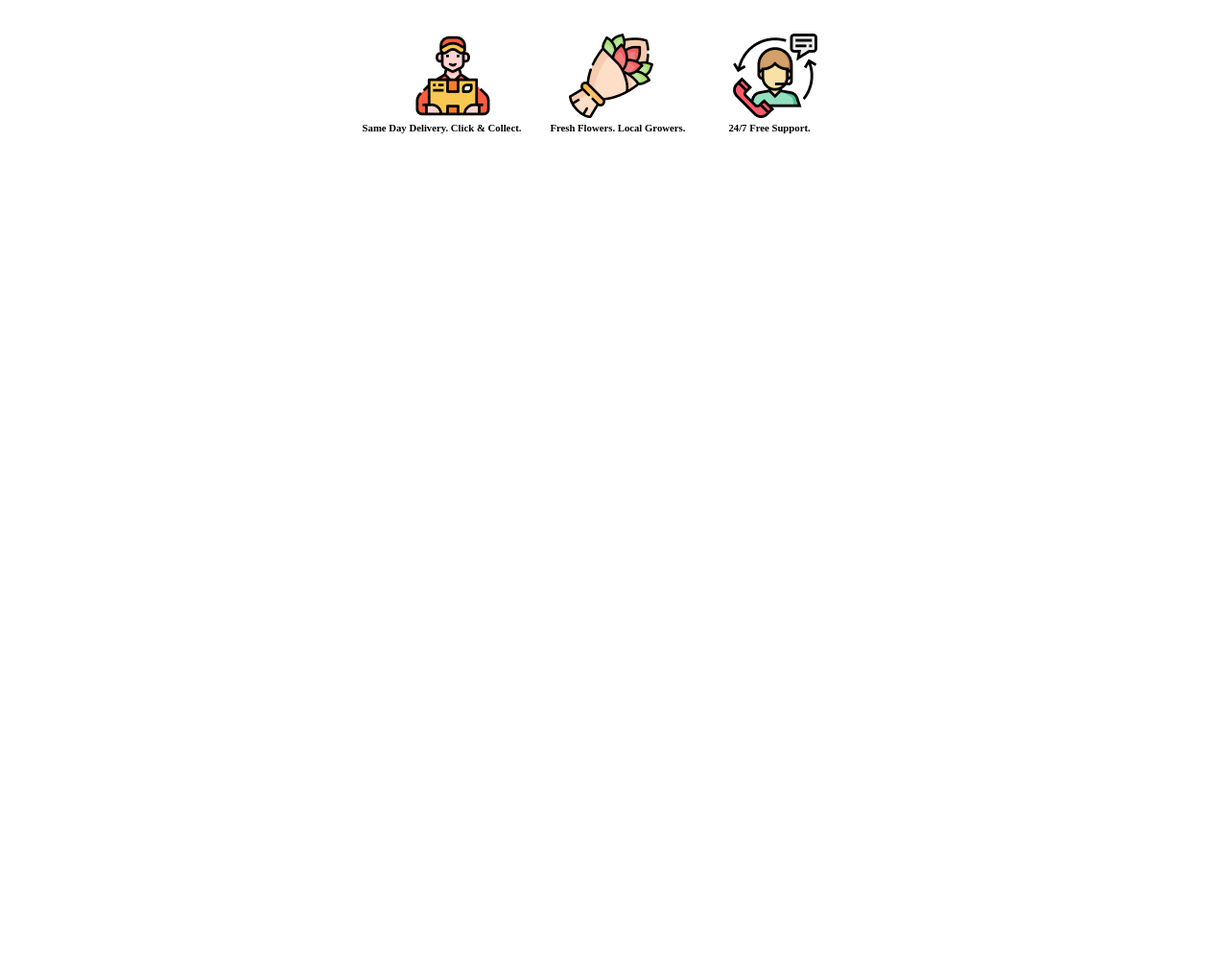
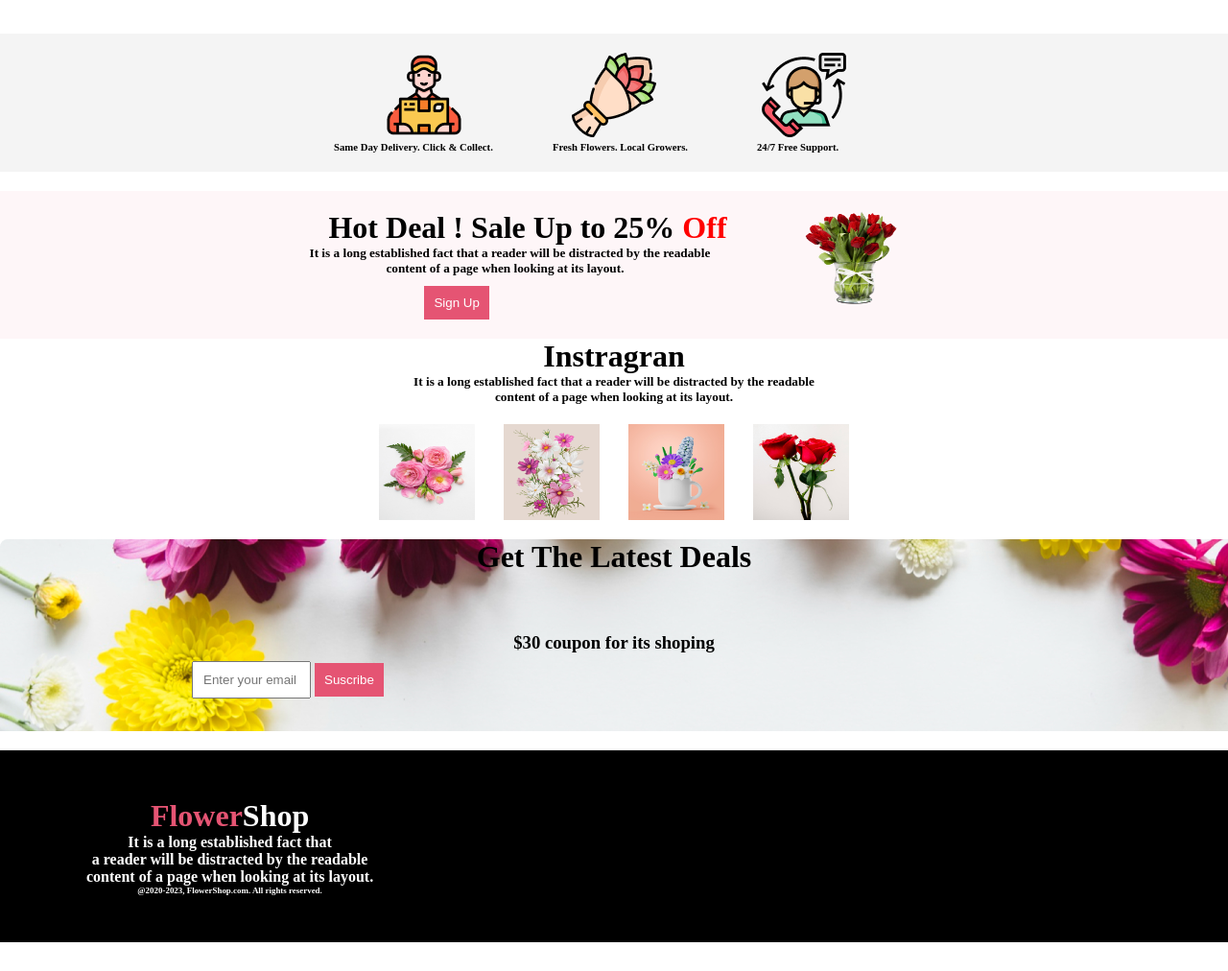
Before and after one commit to mdrajobali/firstassaignment, a plain HTML site: page index.html in a window 1280 px wide. Shown: the part 506-1518 px from the top of the page at 96% size. Before the commit the page ends 800 px from the top, so only its background shows below. Drawn offline with Linux system fonts and the light colour scheme.

Commit message:
first assaignment

```diff
--- a/index.html
+++ b/index.html
@@ -8,6 +8,7 @@
 </head>
 <body>
 <header>
+    <!-- https://github.com/mdrajobali/firstassaignment -->
     <div class="section1">
 
         <div class="leftsection">
@@ -24,18 +25,18 @@
     <div class="section2">
         <div class="sectiion2one">
             <h1>Our Featured Flowers</h1>
-            <h5 class="textone">It is a long established fact that a reader will be distracted <br>by the readable content of a page when looking at its layout.</h5>
+            <h5 id="textt" class="textone">It is a long established fact that a reader will be distracted <br>by the readable content of a page when looking at its layout.</h5>
 
         </div>
         <div class="sectiion2two">
             <div class="imgtwo">
                 <div>
                     <img id="img1" class="img2" src="Flower Asset/pngwing 10.png" alt="">
-                    <h5 class="textsix">Pink Flower Tree</h5>
+                    <h5 id="textt" class="textsix">Pink Flower Tree</h5>
                 </div>
                 <div>
                     <img id="img2" class="img2" src="Flower Asset/pngwing 5.png" alt="">
-                    <h5 class="textsix">Pink Flower Tree</h5>
+                    <h5 id="textt" class="textsix">Pink Flower Tree</h5>
                 </div>
                   <div>
                 <img id="img3" class="img2" src="Flower Asset/pngwing 7.png" alt="">
@@ -56,20 +57,66 @@
     <br>
 
     <div class="section3">
+
      <div class="section3one">
-        <img src="Flower Asset/Group 57.png" alt="">
+        <img class="img4" src="Flower Asset/Group 57.png" alt="">
         <h6 class="three">Same Day Delivery. Click & Collect.</h6>
      </div>
      <div class="section3one">
-        <img src="Flower Asset/Group 58.png" alt="">
+        <img class="img4" src="Flower Asset/Group 58.png" alt="">
         <h6 class="four">Fresh Flowers. Local Growers.</h6>
      </div>
      <div class="section3one">
-        <img src="Flower Asset/Group 59.png" alt="">
+        <img id="img4" src="Flower Asset/Group 59.png" alt="">
         <h6 class="five">24/7 Free Support.</h6>
      </div>
     </div>
 
+    <div class="section4">
+        <div class="div1">
+            <h1>Hot Deal ! Sale Up to 25%  <span id="off">Off</span></h1>
+            <h5 class="its">It is a long established fact that a reader will be distracted by the readable <br> <span id="no">content of a page when looking at its layout.</span> </h5>
+            <button id="sign" class="primary">Sign Up</button>
+        </div>
+        <div class="div2">
+            <img class="image7" src="Flower Asset/pngwing 8.png" alt="">
+        </div>
+    </div>
+
+    <div class="section5">
+        <div class="onepart">
+            <h1>Instragran</h1>
+            <h5>It is a long established fact that a reader will be distracted by the readable <br> content of a page when looking at its layout.</h5>
+        </div>
+        <div class="anotherpart">
+            <img class="book" src="Flower Asset/Flower 01.png" alt="">
+            <img class="book" src="Flower Asset/Rectangle 4.png" alt="">
+            <img class="book" src="Flower Asset/Rectangle 5.png" alt="">
+            <img class="book" src="Flower Asset/Rectangle 6.png" alt="">
+
+        </div>
+    </div>
+
+    <footer>
+        <div class="section6">
+
+
+            <div class="khata">
+                 <h1 class="calc">Get The Latest Deals</h1>
+                <h3 class="mousee">$30 coupon for its shoping</h3>
+                <input class="emali1" type="email" name="email" placeholder="Enter your email here" id="">
+                <button id="last" class="primary">Suscribe</button>
+            </div>
+        </div>
+    </section6>
+
+    <footer class="footerr">
+        <div class="pen">  <h1><span class="alo">Flower</span>Shop</h1>
+            <h4>It is a long established fact that <br> a reader will be distracted by the readable <br> content of a page when looking at its layout.</h4>
+            <small><h6>@2020-2023, FlowerShop.com. All rights reserved. </h6></small>
+    </div>
+
+    </footer>
 
 
 
--- a/style.css
+++ b/style.css
@@ -85,6 +85,8 @@
     background-color: rgba(39, 39, 39, 0.05);
     margin-top: 20px;
     padding: 30px;
+    margin-left: -100px;
+
 
 
 }
@@ -92,10 +94,16 @@
     display: flex;
     align-items: center;
     justify-content: center;
-    gap: 50px;
+    gap: 10px;
     box-sizing: border-box;
+    background: rgba(39, 39, 39, 0.05);
+
+
+    width: 100%;
+    padding: 20px;
 
     margin-top: 20px;
+
 }
 .three{
     margin-left: -50px;
@@ -109,3 +117,113 @@
 .textsix{
     text-decoration: underline;
 }
+
+.img4{
+
+    margin-right: 100px;
+
+}
+
+
+.section4{
+    display: flex;
+    justify-content: center;
+    margin-top: 20px;
+    background: rgba(229, 84, 115, 0.05);
+    padding: 20px 0px 20px 0px ;
+    gap: 80px;
+
+}
+.image7{
+    height: 100px;
+    width: 100px;
+}
+#off{
+    color: red;
+
+}
+#sign{
+    margin-left: 100px;
+}
+.its{
+    margin-left: -20px;
+}
+#no{
+    margin-left: 80px;
+}
+#textt{
+    margin-left: 15px;
+}
+.book{
+    height: 100px;
+    width: 100px;
+}
+.anotherpart{
+    justify-content: center;
+    align-items: center;
+    display: flex;
+    gap: 30px;
+    padding: 20px;
+}
+.onepart{
+
+    text-align: center;
+}
+.section6{
+
+    background-image: url("Flower Asset/Rectangle 9.png");
+    background-repeat: no-repeat;
+    height: 200px;
+
+}
+
+.emali1{
+    text-align: center;
+    margin-left: 200px;
+    padding: 10px;
+    margin-top: -50px;
+    width: 100px;
+
+}
+
+.mousee{
+    text-align: center;
+    margin-top: 60px;
+}
+.calc{
+    text-align: center;
+    align-items: center;
+    justify-content: center;
+
+}
+.footerr{
+    justify-content: center;
+    text-align: center;
+    background-color: black;
+    height: 200px;
+    width: 100%;
+}
+.alo{
+     color: #E55473;
+     font-family: loto;
+
+}
+.footerr{
+    color: white;
+    position: relative;
+    height: 200px;
+    margin-bottom: 30px;
+    margin-top: 20px;
+
+}
+.pen{
+
+    position: absolute;
+    margin-top: 50px;
+
+    justify-content: center;
+    align-items: center;
+    margin-left: 90px;
+
+
+}
```
